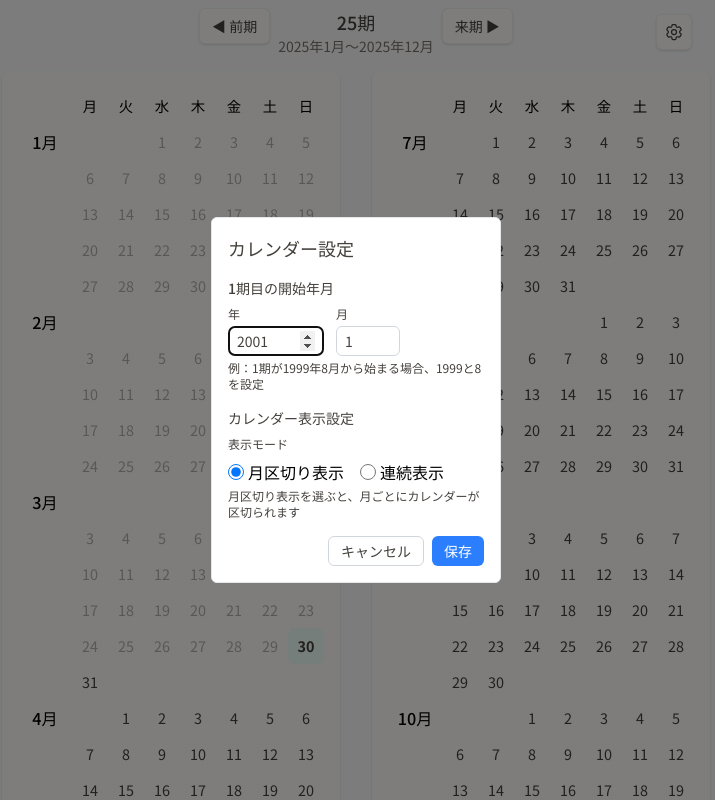
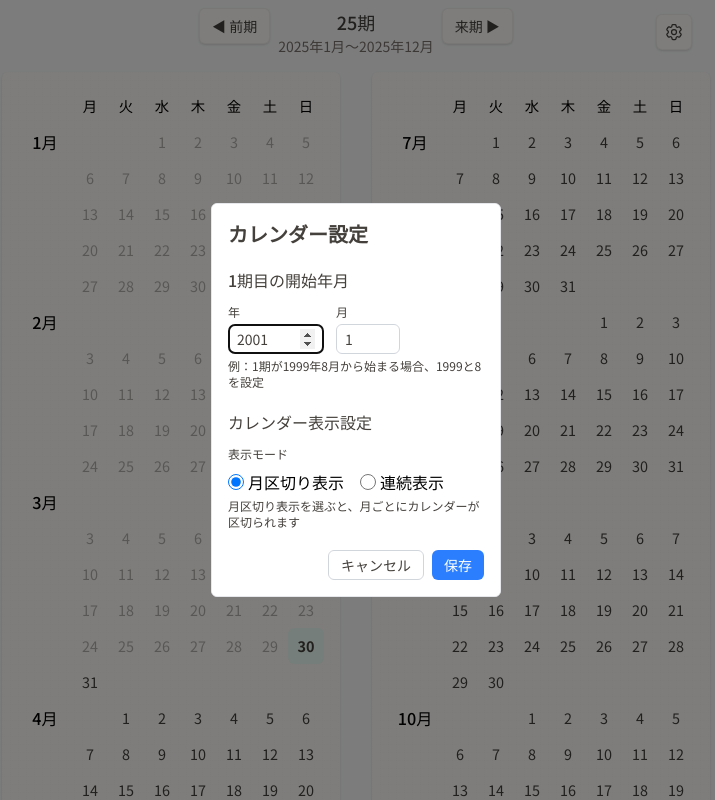
Before and after one commit to okonomi/period-calendar, a React (Vite) app: page / in a window 1280 px wide. Both pictures are taken after a click on the button "設定". Shown: the top 800 px of the page, without its empty margins (284-999 px from the left). Built offline with nearby package versions, Linux system fonts and the light colour scheme; no server answers.

Commit message:
style: enhance styling and structure of SettingsForm component

```diff
--- a/src/components/SettingsForm.tsx
+++ b/src/components/SettingsForm.tsx
@@ -35,14 +35,14 @@ export const SettingsForm: React.FC<SettingsFormProps> = ({ settings, onSave, on
   }
 
   return (
-    <div className="settings-form">
-      <h3 className="settings-form-title">カレンダー設定</h3>
+    <div className="w-72 bg-white p-4">
+      <h2 className="text-calendar-text mb-5 text-xl font-semibold">カレンダー設定</h2>
 
-      <div className="settings-form-section">
-        <h4 className="settings-form-subtitle">1期目の開始年月</h4>
-        <div className="settings-form-field-group">
+      <div className="mb-5">
+        <h3 className="text-calendar-text mb-3 text-base font-medium">1期目の開始年月</h3>
+        <div className="flex items-center gap-3">
           <div>
-            <label htmlFor="firstPeriodYear" className="settings-form-label">
+            <label htmlFor="firstPeriodYear" className="text-calendar-text mb-1 block text-xs font-medium">
               年
             </label>
             <input
@@ -52,11 +52,11 @@ export const SettingsForm: React.FC<SettingsFormProps> = ({ settings, onSave, on
               onChange={(e) => setYear(e.target.value)}
               min="1900"
               max="2100"
-              className="settings-form-input settings-form-input-year"
+              className="text-calendar-text rounded-md border border-gray-300 px-2 py-1 text-sm w-24"
             />
           </div>
           <div>
-            <label htmlFor="firstPeriodMonth" className="settings-form-label">
+            <label htmlFor="firstPeriodMonth" className="text-calendar-text mb-1 block text-xs font-medium">
               月
             </label>
             <input
@@ -66,18 +66,18 @@ export const SettingsForm: React.FC<SettingsFormProps> = ({ settings, onSave, on
               onChange={(e) => setMonth(e.target.value)}
               min="1"
               max="12"
-              className="settings-form-input settings-form-input-month"
+              className="text-calendar-text rounded-md border border-gray-300 px-2 py-1 text-sm w-16"
             />
           </div>
         </div>
-        <p className="settings-form-help">例：1期が1999年8月から始まる場合、1999と8を設定</p>
+        <p className="text-calendar-text mt-1 text-xs">例：1期が1999年8月から始まる場合、1999と8を設定</p>
       </div>
 
-      <div className="settings-form-section">
-        <h4 className="settings-form-subtitle">カレンダー表示設定</h4>
-        <div className="settings-form-field-group">
+      <div className="mb-5">
+        <h3 className="text-calendar-text mb-3 text-base font-medium">カレンダー表示設定</h3>
+        <div className="flex items-center gap-3">
           <div>
-            <div className="settings-form-label">表示モード</div>
+            <div className="text-calendar-text mb-1 block text-xs font-medium">表示モード</div>
             <div className="mt-2 flex gap-4">
               <label className="flex items-center gap-1">
                 <input
@@ -104,14 +104,22 @@ export const SettingsForm: React.FC<SettingsFormProps> = ({ settings, onSave, on
             </div>
           </div>
         </div>
-        <p className="settings-form-help">月区切り表示を選ぶと、月ごとにカレンダーが区切られます</p>
+        <p className="text-calendar-text mt-1 text-xs">月区切り表示を選ぶと、月ごとにカレンダーが区切られます</p>
       </div>
 
-      <div className="settings-form-actions">
-        <button type="button" onClick={onCancel} className="settings-form-button settings-form-button-cancel">
+      <div className="flex justify-end space-x-2">
+        <button
+          type="button"
+          onClick={onCancel}
+          className="text-calendar-text border border-gray-300 hover:bg-gray-50 rounded-md px-3 py-1 text-sm transition-colors duration-200"
+        >
           キャンセル
         </button>
-        <button type="button" onClick={handleSave} className="settings-form-button settings-form-button-save">
+        <button
+          type="button"
+          onClick={handleSave}
+          className="bg-blue-500 text-white hover:bg-blue-600 rounded-md px-3 py-1 text-sm transition-colors duration-200"
+        >
           保存
         </button>
       </div>
--- a/src/index.css
+++ b/src/index.css
@@ -2,8 +2,8 @@
 
 /* 基本設定 */
 @theme {
-  --font-sans:
-    "Inter Variable", "Noto Sans JP", "Hiragino Sans", "Hiragino Kaku Gothic ProN", "BIZ UDPGothic", Meiryo, sans-serif;
+  --font-sans: "Inter Variable", "Noto Sans JP", "Hiragino Sans", "Hiragino Kaku Gothic ProN", "BIZ UDPGothic", Meiryo,
+    sans-serif;
   --font-feature-settings: "palt" 1;
   --color-calendar-bg: #fffcf8;
   --color-calendar-hover-bg: #fff9f0;
@@ -31,8 +31,7 @@
   /* カレンダー全体 */
   .calendar-container {
     @apply mx-auto p-4;
-    background-image:
-      linear-gradient(90deg, rgba(230, 230, 230, 0.05) 1px, transparent 1px),
+    background-image: linear-gradient(90deg, rgba(230, 230, 230, 0.05) 1px, transparent 1px),
       linear-gradient(rgba(230, 230, 230, 0.05) 1px, transparent 1px);
     background-size: 8px 8px;
   }
@@ -93,61 +92,4 @@
   .settings-dialog {
     @apply fixed inset-0 m-auto rounded-md border border-gray-200 p-0 backdrop:bg-black/50;
   }
-
-  /* 設定フォーム */
-  .settings-form {
-    @apply w-72 bg-white p-4;
-  }
-
-  .settings-form-title {
-    @apply text-calendar-text mb-4 text-lg font-medium;
-  }
-
-  .settings-form-section {
-    @apply mb-4;
-  }
-
-  .settings-form-subtitle {
-    @apply text-calendar-text mb-2 text-sm font-medium;
-  }
-
-  .settings-form-field-group {
-    @apply flex items-center gap-3;
-  }
-
-  .settings-form-label {
-    @apply text-calendar-text mb-1 block text-xs font-medium;
-  }
-
-  .settings-form-input {
-    @apply text-calendar-text rounded-md border border-gray-300 px-2 py-1 text-sm;
-  }
-
-  .settings-form-input-year {
-    @apply w-24;
-  }
-
-  .settings-form-input-month {
-    @apply w-16;
-  }
-
-  .settings-form-help {
-    @apply text-calendar-text mt-1 text-xs;
-  }
-
-  .settings-form-actions {
-    @apply flex justify-end space-x-2;
-  }
-
-  .settings-form-button {
-    @apply rounded-md px-3 py-1 text-sm transition-colors duration-200;
-  }
-
-  .settings-form-button-cancel {
-    @apply text-calendar-text border border-gray-300 hover:bg-gray-50;
-  }
-
-  .settings-form-button-save {
-    @apply bg-blue-500 text-white hover:bg-blue-600;
-  }
 }
```
